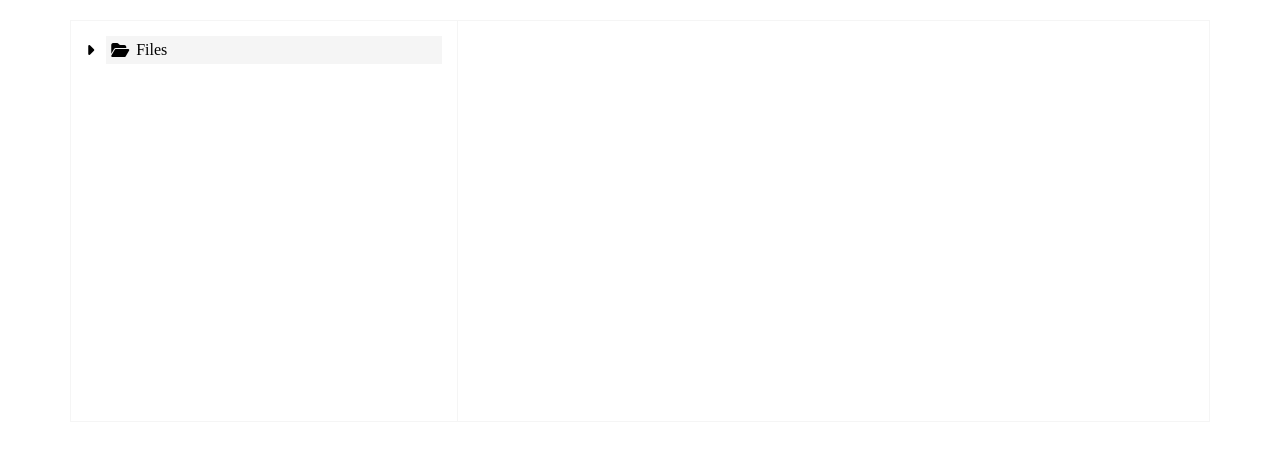
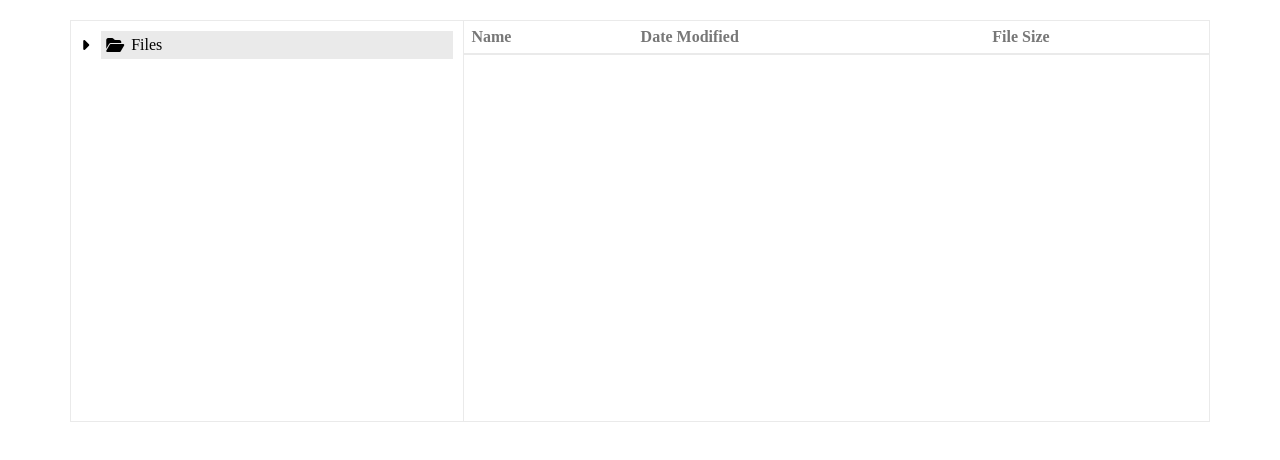
Before and after one commit to lucky-cormac/file-explorer, a plain HTML site: page index.html in a window 1280 px wide. Drawn offline with Linux system fonts and the light colour scheme.

Commit message:
feat(file-explorer): Initialize folder view

```diff
--- /dev/null
+++ b/app.js
@@ -0,0 +1,59 @@
+const data = {
+  type: 'folder',
+  name: 'Files',
+  modified: new Date(),
+  size: null,
+  children: [
+    {
+      type: 'folder',
+      name: 'Documents',
+      modified: new Date(),
+      size: null,
+      children: [
+        {
+          type: 'folder',
+          name: 'ChildDocuments',
+          modified: new Date(),
+          size: null,
+          children: [
+            {
+              type: 'file',
+              name: 'Document.txt',
+              modified: new Date(),
+              size: 1024,
+              children: null
+            }
+          ]
+        }
+      ]
+    }, {
+      type: 'folder',
+      name: 'Images',
+      modified: new Date(),
+      size: null,
+      children: []
+    }, {
+      type: 'folder',
+      name: 'System',
+      modified: new Date(),
+      size: null,
+      children: []
+    }, {
+      type: 'file',
+      name: 'Description.rtf',
+      modified: new Date(),
+      size: 1024,
+      children: null
+    }, {
+      type: 'file',
+      name: 'Description.txt',
+      modified: new Date(),
+      size: 2048,
+      children: null
+    }
+  ]
+};
+
+var treeNodes = generateTreeNodes(data);
+var fileExplorer = new FileExplorer('file-explorer', treeNodes);
+fileExplorer.render();
--- a/file-explorer.js
+++ b/file-explorer.js
@@ -1,64 +1,10 @@
-const data = {
-  type: 'folder',
-  name: 'Files',
-  modified: new Date(),
-  size: null,
-  children: [
-    {
-      type: 'folder',
-      name: 'Documents',
-      modified: new Date(),
-      size: null,
-      children: [
-        {
-          type: 'folder',
-          name: 'ChildDocuments',
-          modified: new Date(),
-          size: null,
-          children: [
-            {
-              type: 'file',
-              name: 'Document.txt',
-              modified: new Date(),
-              size: 1024,
-              children: null
-            }
-          ]
-        }
-      ]
-    }, {
-      type: 'folder',
-      name: 'Images',
-      modified: new Date(),
-      size: null,
-      children: []
-    }, {
-      type: 'folder',
-      name: 'System',
-      modified: new Date(),
-      size: null,
-      children: []
-    }, {
-      type: 'file',
-      name: 'Description.rtf',
-      modified: new Date(),
-      size: 1024,
-      children: null
-    }, {
-      type: 'file',
-      name: 'Description.txt',
-      modified: new Date(),
-      size: 2048,
-      children: null
-    }
-  ]
-};
-
+// Node types
 var NODE_TYPES = {
   FILE: 'file',
   FOLDER: 'folder'
 };
 
+// TreeNode Structure
 function TreeNode(id, type, name, modified, size, children) {
   this.id = id;
   this.type = type;
@@ -80,30 +26,44 @@ TreeNode.prototype.addChild = function(child) {
   this.children.push(child);
 };
 
-function LeftPanel(containerId, root) {
+function generateTreeNodes(data, level) {
+  var nodeLevel = level || 1;
+  var treeNode = new TreeNode(data.name + '-' + nodeLevel, data.type, data.name, data.modified, data.size, null);
+  if (data.type === NODE_TYPES.FILE || !data.children) {
+    return treeNode;
+  }
+  treeNode.children = [];
+  data.children.forEach(function(child) {
+    treeNode.addChild(generateTreeNodes(child, nodeLevel + 1));
+  });
+  return treeNode;
+}
+
+// File Explorer
+function FileExplorer(containerId, root) {
   this.containerId = containerId;
   this.root = root;
   this.selectedFolder = root;
 }
 
-LeftPanel.prototype.getRoot = function() {
+FileExplorer.prototype.getRoot = function() {
   return this.root;
 };
 
-LeftPanel.prototype.setRoot = function(root) {
+FileExplorer.prototype.setRoot = function(root) {
   this.root = root;
 };
 
-LeftPanel.prototype.getSelectedFolder = function() {
+FileExplorer.prototype.getSelectedFolder = function() {
   return this.selectedFolder;
 };
 
-LeftPanel.prototype.setSelectedFolder = function(selectedFolder) {
+FileExplorer.prototype.setSelectedFolder = function(selectedFolder) {
   this.selectedFolder = selectedFolder;
 }
 
-LeftPanel.prototype.render = function() {
-  var panelRef = this;
+FileExplorer.prototype.render = function() {
+  var explorerRef = this;
 
   function nodeHasChildFolder(node) {
     if (!node.children || !node.children.length) {
@@ -162,12 +122,12 @@ LeftPanel.prototype.render = function() {
   function addFolderWrapper(nodeDom, node) {
     var folderWrapper = document.createElement('div');
     folderWrapper.className = 'folder-wrapper';
-    if (panelRef.selectedFolder === node) {
+    if (explorerRef.selectedFolder === node) {
       folderWrapper.className = 'folder-wrapper selected';
     }
 
     folderWrapper.addEventListener('click', function() {
-      panelRef.selectedFolder = node;
+      explorerRef.selectedFolder = node;
       var folderWrappers = document.getElementsByClassName('folder-wrapper');
       for (var i = 0; i < folderWrappers.length; i++) {
         folderWrappers[i].classList.remove('selected');
@@ -219,22 +179,30 @@ LeftPanel.prototype.render = function() {
     return container;
   }
 
-  var nodesDom = generateFolderNodesDom(this.root);
-  document.getElementById(this.containerId).appendChild(nodesDom);
+  function generateFolderViewFrame() {
+    var table = document.createElement('table');
+    table.setAttribute('cellspacing', '0');
+    table.setAttribute('cellpadding', '7');
+    var thead = document.createElement('thead');
+    thead.innerHTML = '<tr><th>Name</th><th>Date Modified</th><th>File Size</th></tr>';
+    var tbody = document.createElement('tbody');
+    tbody.id = 'folder-view-body';
+    table.appendChild(thead);
+    table.appendChild(tbody);
+    return table;
+  }
+
+  var folderNodesDom = generateFolderNodesDom(this.root);
+  var leftPanel = document.createElement('div');
+  leftPanel.className = 'left-panel';
+  leftPanel.appendChild(folderNodesDom);
+
+  var folderViewFrame = generateFolderViewFrame();
+  var rightPanel = document.createElement('div');
+  rightPanel.className = 'right-panel';
+  rightPanel.appendChild(folderViewFrame);
+
+  var explorerContainer = document.getElementById(this.containerId);
+  explorerContainer.appendChild(leftPanel);
+  explorerContainer.appendChild(rightPanel);
 };
-
-function generateTreeNodes(data, level) {
-  var nodeLevel = level || 1;
-  var treeNode = new TreeNode(data.name + '-' + nodeLevel, data.type, data.name, data.modified, data.size, null);
-  if (data.type === NODE_TYPES.FILE || !data.children) {
-    return treeNode;
-  }
-  treeNode.children = [];
-  data.children.forEach(function(child) {
-    treeNode.addChild(generateTreeNodes(child, nodeLevel + 1));
-  });
-  return treeNode;
-}
-
-var leftPanel = new LeftPanel('left-panel', generateTreeNodes(data));
-leftPanel.render();
--- a/file-explorer.html
+++ b/index.html
@@ -2,17 +2,17 @@
   <head>
     <script src="https://kit.fontawesome.com/86282bd62f.js" crossorigin="anonymous"></script>
     <style>
-      .file-explorer {
+      #file-explorer {
         display: flex;
         align-items: stretch;
         min-height: 400px;
         width: 90%;
         margin: 20px auto;
-        border: 1px solid #f5f5f5;
+        border: 1px solid #eaeaea;
       }
-      #left-panel {
+      .left-panel {
         flex: 0 1 33.333333333%;
-        border-right: 1px solid #f5f5f5;
+        border-right: 1px solid #eaeaea;
         padding: 10px;
         overflow: auto;
       }
@@ -20,7 +20,6 @@
         display: flex;
         align-items: center;
         cursor: pointer;
-        padding: 5px;
       }
       .caret-icon,
       .caret-icon .fas {
@@ -33,7 +32,7 @@
         padding: 5px;
       }
       .folder-wrapper.selected {
-        background-color: #f5f5f5;
+        background-color: #eaeaea;
       }
       .folder-icon {
         width: 25px;
@@ -41,18 +40,24 @@
       .folder-children {
         padding-left: 15px;
       }
-      #right-panel {
+      .right-panel {
         flex: 0 1 66.66666666%;
-        padding: 10px;
         overflow: auto;
+      }
+      .right-panel table {
+        width: 100%;
+        height: 100%;
+      }
+      .right-panel table thead th {
+        border-bottom: 2px solid #eaeaea;
+        color: #777;
+        text-align: left;
       }
     </style>
   </head>
   <body>
-    <div class="file-explorer">
-      <div id="left-panel"></div>
-      <div id="right-panel"></div>
-    </div>
+    <div id="file-explorer"></div>
     <script src="./file-explorer.js"></script>
+    <script src="./app.js"></script>
   </body>
 </html>
```
